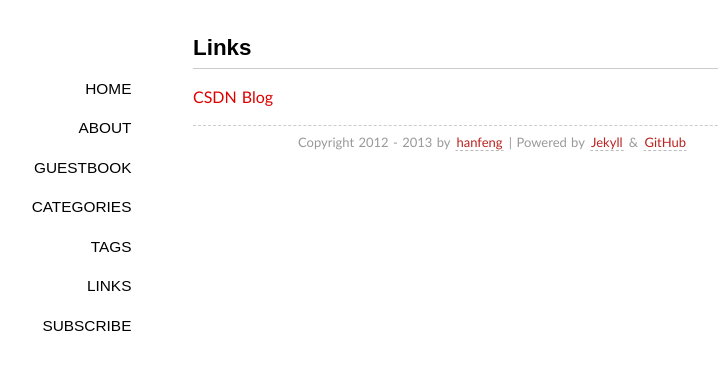
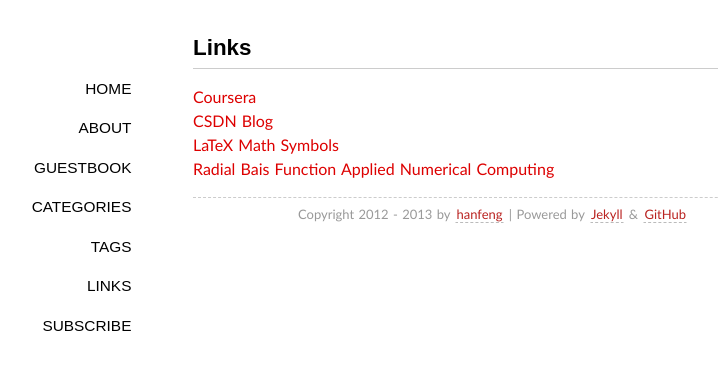
Before and after one commit to mlnotes/mlnotes.github.com, a Jekyll site: the page built from links/index.md, in a window 1280 px wide. Shown: the top 370 px of the page, without its empty margins (147-865 px from the left). Built offline with Jekyll 4.4.1, drawn with Linux system fonts in a browser that asks for light colours; some web fonts are replaced; Markdown is read by kramdown in place of the engine named in the settings; comment, search, counter and statistics services are not loaded.

Commit message:
ad links

```diff
--- a/links/index.md
+++ b/links/index.md
@@ -4,4 +4,8 @@ layout: page
 comments: no
 ---
 
+[Coursera](https://www.coursera.org)
 [CSDN Blog](http://blog.csdn.net/mlnotes)
+[LaTeX Math Symbols](http://web.ift.uib.no/Teori/KURS/WRK/TeX/symALL.html)
+[Radial Bais Function](http://www.anc.ed.ac.uk/rbf/intro/intro.html)
+[Applied Numerical Computing](http://www.seas.ucla.edu/~vandenbe/ee103.html)
```
